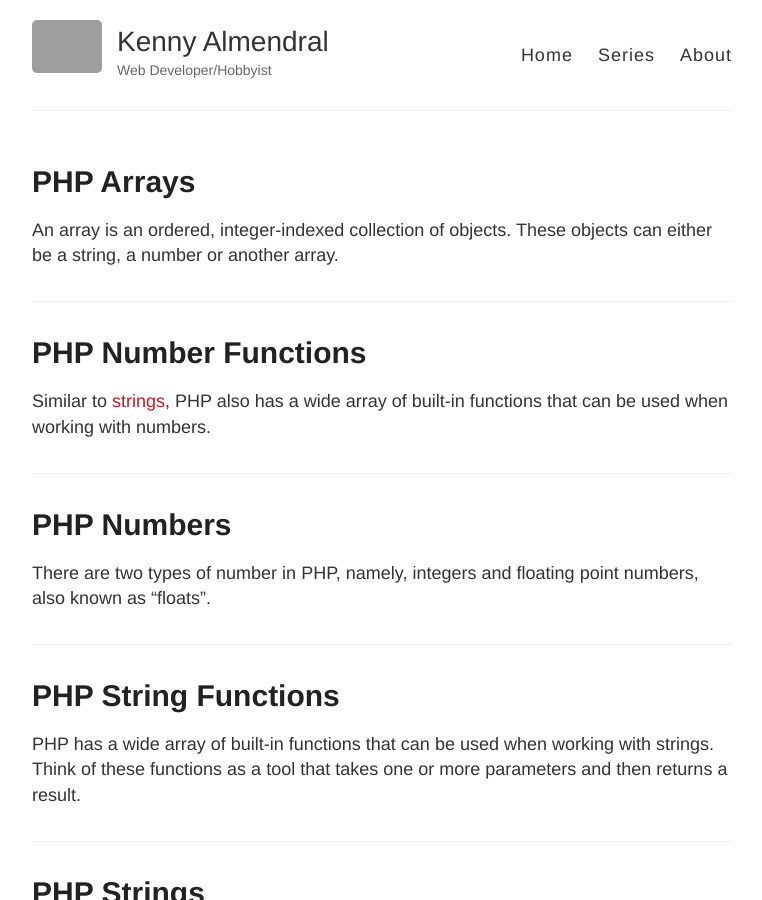
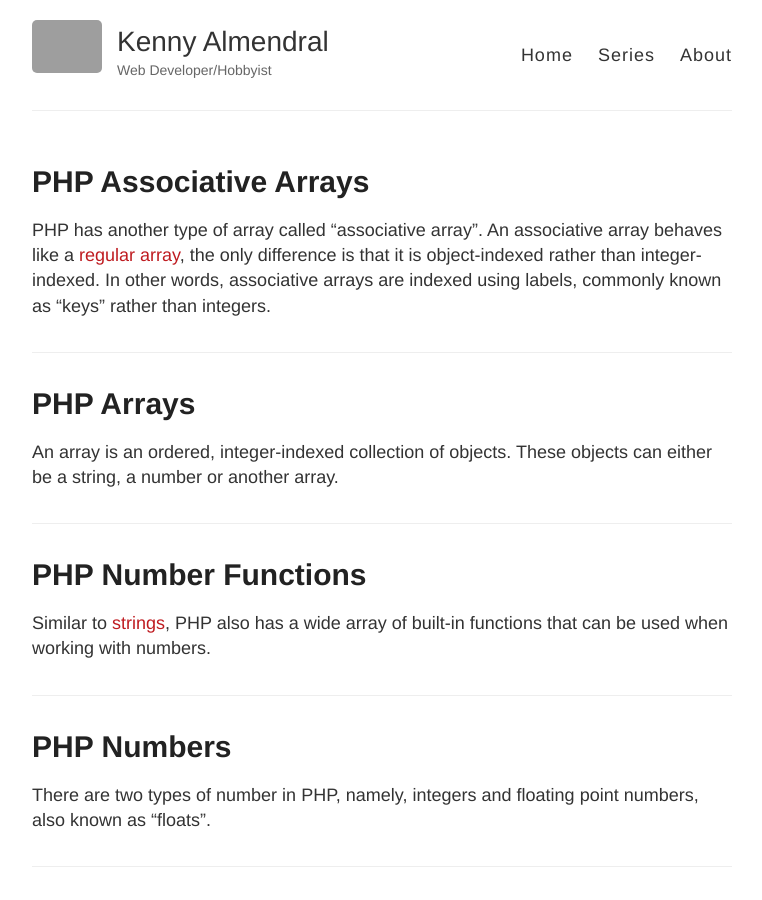
Before and after one commit to kennyalmendral/kennyalmendral.github.io, a Jekyll site: the page built from index.html, in a window 1280 px wide and 900 px high. Shown: the whole window, without its empty margins (258-1020 px from the left). Built offline with Jekyll 4.4.1, drawn with Linux system fonts in a browser that asks for light colours; grey boxes are pictures that could not be loaded.

Commit message:
Add PHP Associative Arrays

````diff
--- a/_posts/2018-08-01-php-arrays.md
+++ b/_posts/2018-08-01-php-arrays.md
@@ -31,7 +31,9 @@ Now we have an array that consists of numbers and those numbers will always stay
 
 ## Retrieving Values
 
-To retrieve an item in an array, reference the array itself and then add brackets to it. Inside those brackets, we're going to provide the index or position that we wanted to retrieve, for example:
+To retrieve an item in an array, we reference that array and then append brackets to it.
+
+Inside those brackets, we're going to provide the index or position that we wanted to retrieve, for example:
 
 ```php
 $numbers = array(1, 2 ,3 ,4, 5);
@@ -91,7 +93,7 @@ array(2) {
 }
 ```
 
-To retrieve values from an array inside an array, reference the array and append another set of brackets and inside those brackets, specify an index like so:
+To retrieve values from an array inside an array, we reference that array and append another set of brackets and inside those brackets, we specify an index like so:
 
 ```php
 echo $objects[5][0]; // Outputs: x
@@ -99,7 +101,7 @@ echo $objects[5][0]; // Outputs: x
 
 ## Modifying an Array
 
-To modify the value of a specific item in an array, reference the array with the item's index and assign a value to it like so:
+To modify the value of a specific item in an array, we reference that array with the item's index and assign a new value to it like so:
 
 ```php
 $animals = array('cat', 'dog', 'pig');
@@ -111,7 +113,7 @@ print_r($animals); // Outputs: Array ( [0] => cat [1] => dog [2] => rat )
 
 As you may have noticed, the string with the value of `'pig'` in the array which is located at index 2 was changed to `'rat'`.
 
-In order to add an item to an existing array, we reference the existing array, append empty brackets and assign a value to it like so:
+In order to add an item to an existing array, we reference that existing array, append empty brackets and assign a value to it like so:
 
 ```php
 $animals = array('cat', 'dog');
@@ -126,6 +128,8 @@ As of PHP 5.4, the shorthand syntax for declaring an array which is the `[]` syn
 
 **Previous Post:** [PHP Number Functions]({{ site.url }}/php-number-functions/)
 
+**Next Post:** [PHP Associative Arrays]({{ site.url }}/php-associative-arrays/)
+
 _This is part 8 of the [PHP Basics]({{ site.url }}/php-basics/){:target="_blank"} series._
 
 ---
--- /dev/null
+++ b/_posts/2018-08-04-php-associative-arrays.md
@@ -0,0 +1,77 @@
+---
+layout: post
+title: PHP Associative Arrays
+---
+
+PHP has another type of array called "associative array". An associative array behaves like a [regular array]({{ site.url }}/php-arrays/){:target="_blank"}, the only difference is that it is object-indexed rather than integer-indexed. In other words, associative arrays are indexed using labels, commonly known as "keys" rather than integers.
+
+## Key-Value Pairs
+
+Each item in an associative array is a combination of a key and a value, thus a series of key-value pairs makes up an associative array.
+
+The `=>` operator is used to assign a value to a key like so:
+
+```php
+$person = array(
+    'first_name' => 'John',
+    'last_name' => 'Doe'
+);
+```
+
+The `first_name` and `last_name` are the keys while `John` and `Doe` are their values.
+
+## Retrieving Values
+
+To retrieve an item in an associative array, we reference that associative array and then append brackets to it.
+
+Inside those brackets, we're going to provide the key that we wanted to retrieve, for example:
+
+```php
+$country = array(
+    'name' => 'Philippines',
+    'abbreviation' => 'PH'
+);
+
+echo $country['abbreviation']; // Outputs: PH
+```
+
+## Modifying Values
+
+To modify the value of a specific item in an associative array, we reference that associative array with the item's key and assign a new value to it like so:
+
+```php
+$person = array(
+    'first_name' => 'John',
+    'last_name' => 'Doe'
+);
+
+echo $person['first_name']; // Outputs: John
+
+$person['first_name'] = 'Jane';
+echo $person['first_name']; // Outputs: Jane
+```
+
+## Adding Items
+
+In order to add an item to an existing associative array, we reference that existing associative array, append empty brackets and inside those brackets, we assign a key and then assign a value like so:
+
+```php
+$person = array(
+    'first_name' => 'John',
+    'last_name' => 'Doe'
+);
+
+print_r($person); // Outputs: Array ( [first_name] => John [last_name] => Doe )
+
+$person['age'] = 25;
+
+print_r($person); // Outputs: Array ( [first_name] => John [last_name] => Doe [age] => 25 )
+```
+
+As you may have noticed, a new key-value pair which is `[age] => 25` has been added to the `$person` associative array.
+
+**Previous Post:** [PHP Arrays]({{ site.url }}/php-arrays/)
+
+_This is part 9 of the [PHP Basics]({{ site.url }}/php-basics/){:target="_blank"} series._
+
+---
````
Also changed, not shown: _posts/2018-07-26-php-string-functions.md (+1 -1 lines), php-basics.md (+1 -0 lines).
